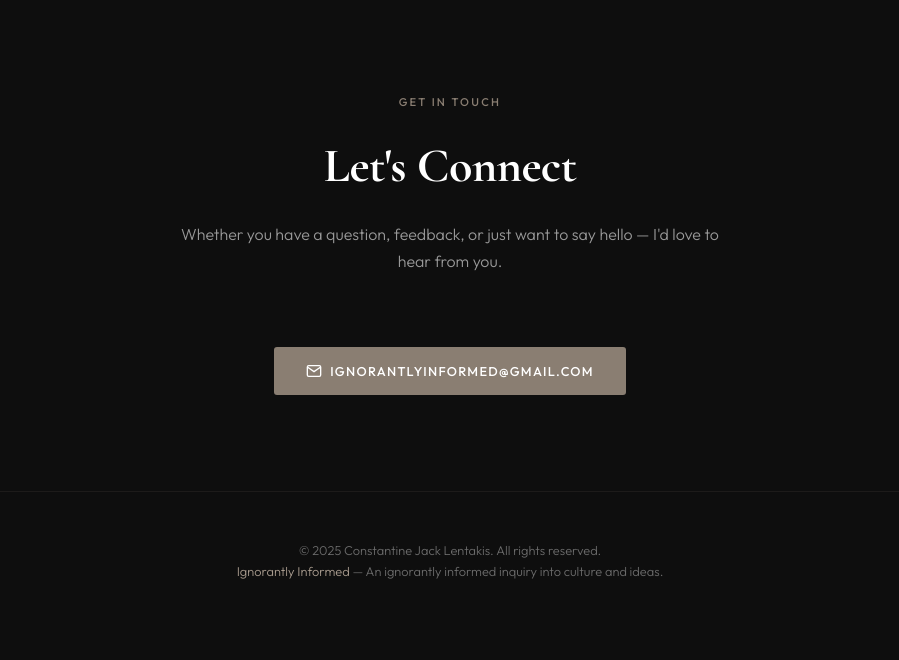
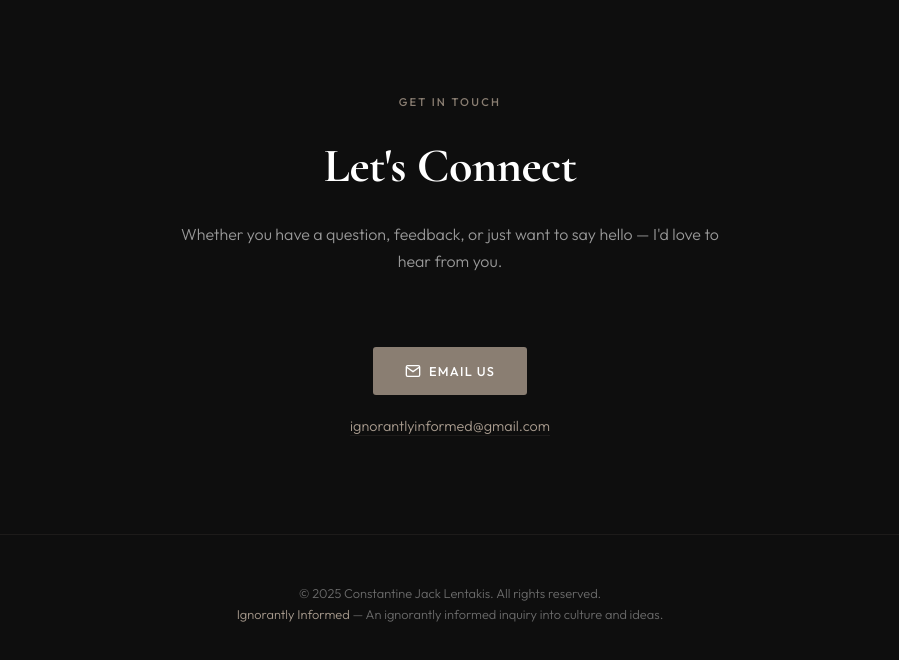
Before and after one commit to constantinelentakis/ignorantlyinformed.com, a plain HTML site: page index.html in a window 1280 px wide. Shown: the part 3394-4054 px from the top of the page, without its empty margins (190-1089 px from the left). Before the commit the page ends 4023 px from the top, so only its background shows below. Drawn offline with nearby package versions, Linux system fonts and the light colour scheme.

Commit message:
Update index.html

```diff
--- a/index.html
+++ b/index.html
@@ -743,10 +743,13 @@
     <span class="section-label">Get in Touch</span>
     <h2 class="section-title">Let's Connect</h2>
     <p class="section-subtitle" style="margin-left: auto; margin-right: auto;">Whether you have a question, feedback, or just want to say hello — I'd love to hear from you.</p>
-    <a href="mailto:ignorantlyinformed@gmail.com" class="btn btn-primary" style="margin-top: 1rem;">
+    <a href="mailto:ignorantlyinformed@gmail.com" target="_blank" rel="noopener" class="btn btn-primary" style="margin-top: 1rem; display: inline-flex;">
       <svg width="16" height="16" fill="none" stroke="currentColor" stroke-width="2" viewBox="0 0 24 24"><path d="M4 4h16c1.1 0 2 .9 2 2v12c0 1.1-.9 2-2 2H4c-1.1 0-2-.9-2-2V6c0-1.1.9-2 2-2z"/><polyline points="22,6 12,13 2,6"/></svg>
-      ignorantlyinformed@gmail.com
+      Email Us
     </a>
+    <p style="margin-top: 1.25rem; font-size: 0.9rem; color: var(--text-secondary); font-weight: 300;">
+      <a href="mailto:ignorantlyinformed@gmail.com" style="color: var(--taupe-light); text-decoration: none; border-bottom: 1px solid var(--border);">ignorantlyinformed@gmail.com</a>
+    </p>
   </div>
 </section>
 
```
